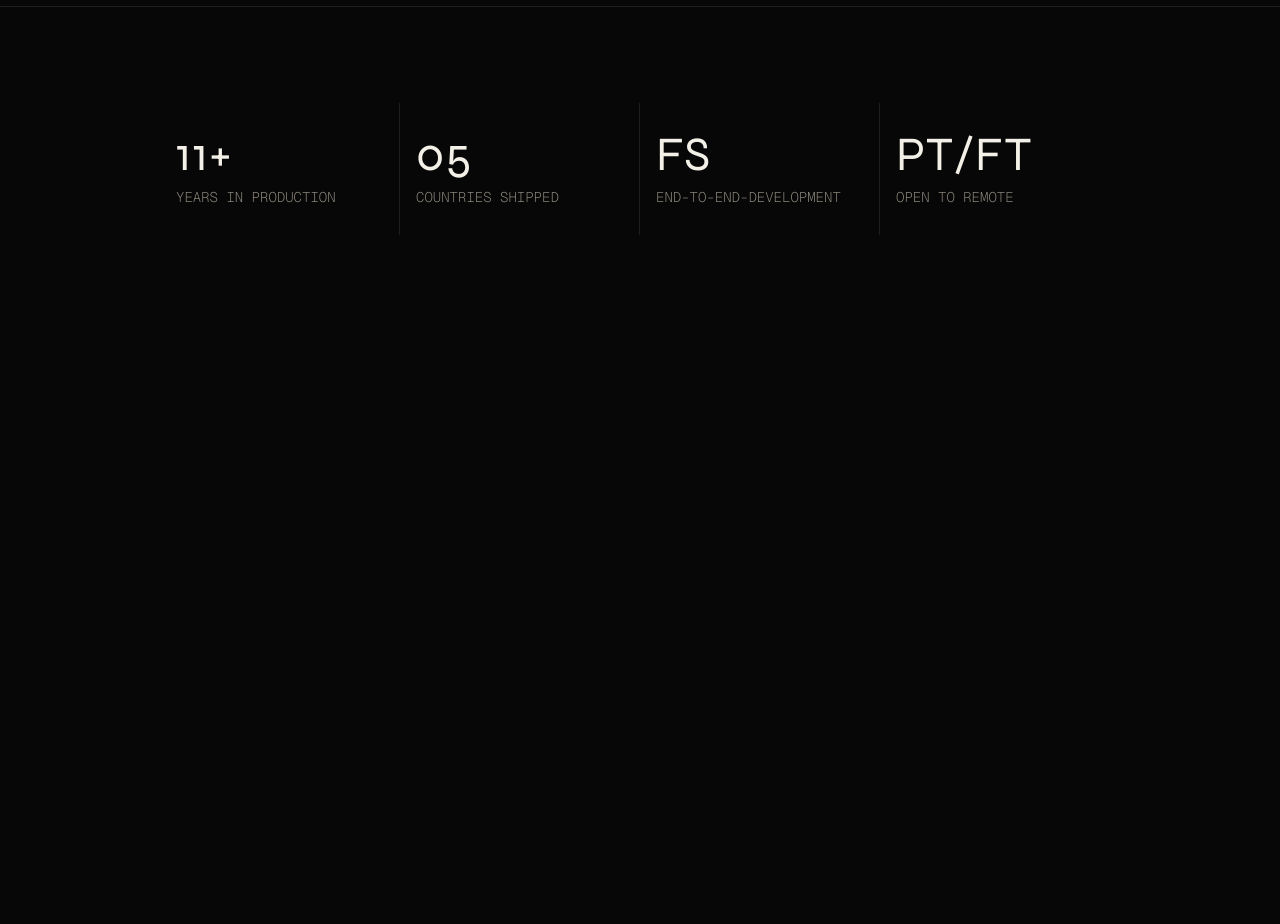
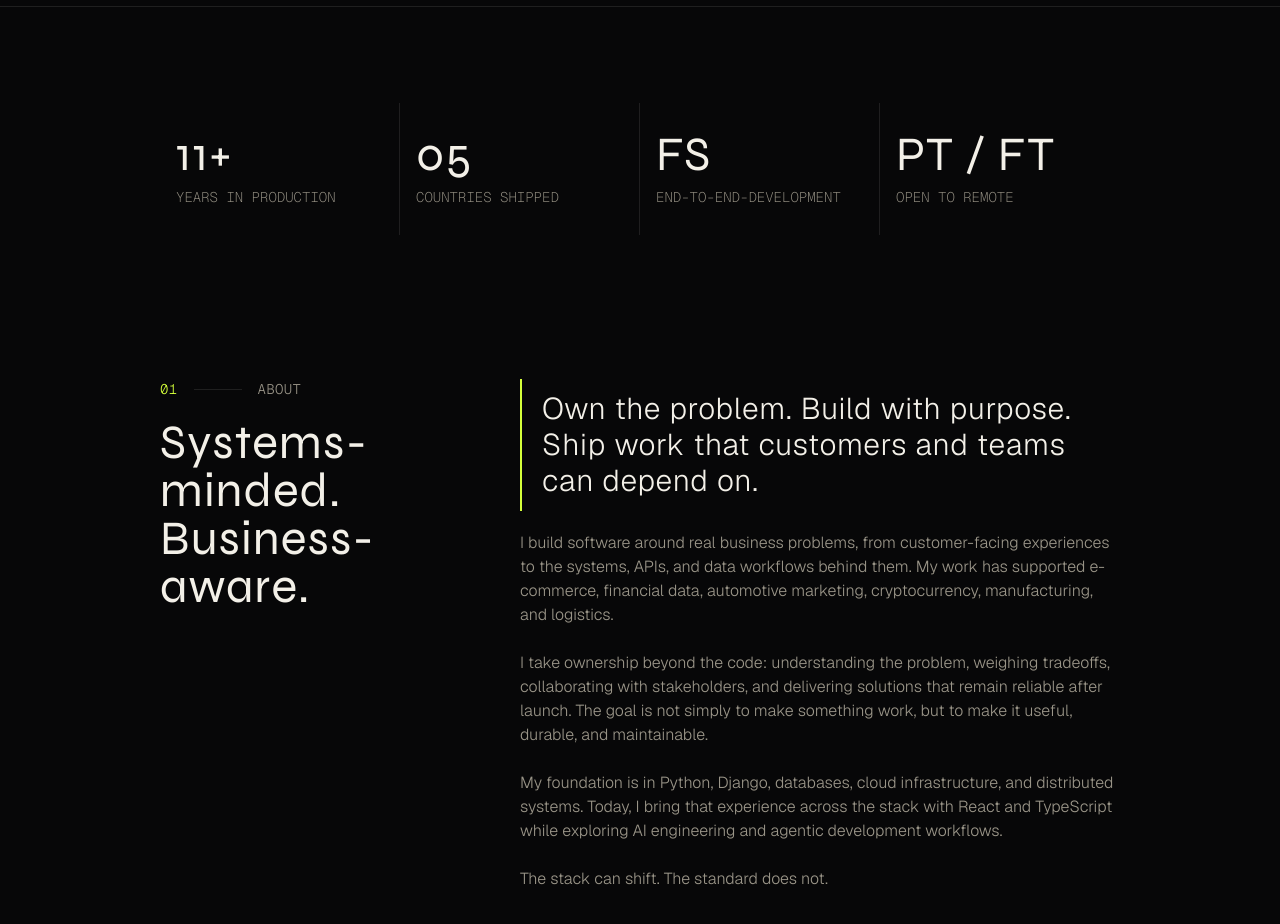
Before and after one commit to Jomari-Macaraig/jomari-portfolio, a React (Vite) app: page / in a window 1280 px wide. Shown: the part 840-1764 px from the top of the page. Before the commit the page ends 1123 px from the top, so only its background shows below. Built offline with nearby package versions, Linux system fonts and the light colour scheme; the HTML template or start-up script is replaced by a standard one.

Commit message:
Add about

```diff
--- a/src/components/layout/Main.jsx
+++ b/src/components/layout/Main.jsx
@@ -1,15 +1,16 @@
 import Hero from "../sections/Hero";
 import Marquee from "../ui/Marquee";
 import Cards from "../sections/Cards.jsx";
+import About from "../sections/About.jsx";
 import { SITE } from "../../data/site.js";
-
 
 export default function Main() {
   return (
     <main className="flex min-h-dvh flex-col flex-1">
       <Hero />
       <Marquee items={SITE.skills} />
-      <Cards/>
+      <Cards />
+      <About />
     </main>
   );
 }
--- /dev/null
+++ b/src/components/sections/About.jsx
@@ -0,0 +1,37 @@
+import { SITE } from "../../data/site";
+
+export default function About() {
+  return (
+    <div id="about" className="flex flex-col lg:flex-row gap-15 px-6 pt-24 pb-12 sm:px-10 md:px-20 lg:px-40 text-fg">
+      <div className="flex flex-col gap-5 flex-1">
+        <div className="flex items-center gap-4 font-mono font-light text-sm tracking-wide">
+          <span className="text-accent ">{SITE.about.section[0]}</span>
+          <span className="h-px flex-1 max-w-12 border-t border-line" aria-hidden></span>
+          <span className="text-muted uppercase">{SITE.about.section[1]}</span>
+        </div>
+        <div>
+          {SITE.about.title.map((item, index) => (
+            <h2 key={index} className="font-display text-5xl tracking-wide ">
+              {item}
+            </h2>
+          ))}
+        </div>
+      </div>
+      <div className="flex flex-col gap-5 flex-2">
+        <div className="font-sans font-light tracking-wide text-3xl px-5 py-3 border-l-2 border-accent">
+          {SITE.about.highlight}
+        </div>
+        <div>
+          {SITE.about.description.map((item, index) => (
+            <>
+              <p key={index} className="text-muted font-sans font-light">
+                {item}
+              </p>
+              <br />
+            </>
+          ))}
+        </div>
+      </div>
+    </div>
+  );
+}
--- a/src/data/site.js
+++ b/src/data/site.js
@@ -32,8 +32,22 @@ export const SITE = {
     { title: "11+", subtitle: "years in production" },
     { title: "05", subtitle: "countries shipped" },
     { title: "FS", subtitle: "end-to-end-development" },
-    { title: "PT/FT", subtitle: "open to remote" },
+    { title: "PT / FT", subtitle: "open to remote" },
   ],
+  about: {
+    section: ["01", "about"],
+    title: ["Systems-minded.", "Business-aware."],
+    highlight: "Own the problem. Build with purpose. Ship work that customers and teams can depend on.",
+    description: [
+      "I build software around real business problems, from customer-facing experiences to the systems, APIs, and data workflows behind them. My work has supported e-commerce, financial data, automotive marketing, cryptocurrency, manufacturing, and logistics.",
+
+      "I take ownership beyond the code: understanding the problem, weighing tradeoffs, collaborating with stakeholders, and delivering solutions that remain reliable after launch. The goal is not simply to make something work, but to make it useful, durable, and maintainable.",
+
+      "My foundation is in Python, Django, databases, cloud infrastructure, and distributed systems. Today, I bring that experience across the stack with React and TypeScript while exploring AI engineering and agentic development workflows.",
+
+      "The stack can shift. The standard does not.",
+    ],
+  },
 };
 
 export const NAVIGATION_ITEMS = [
```
